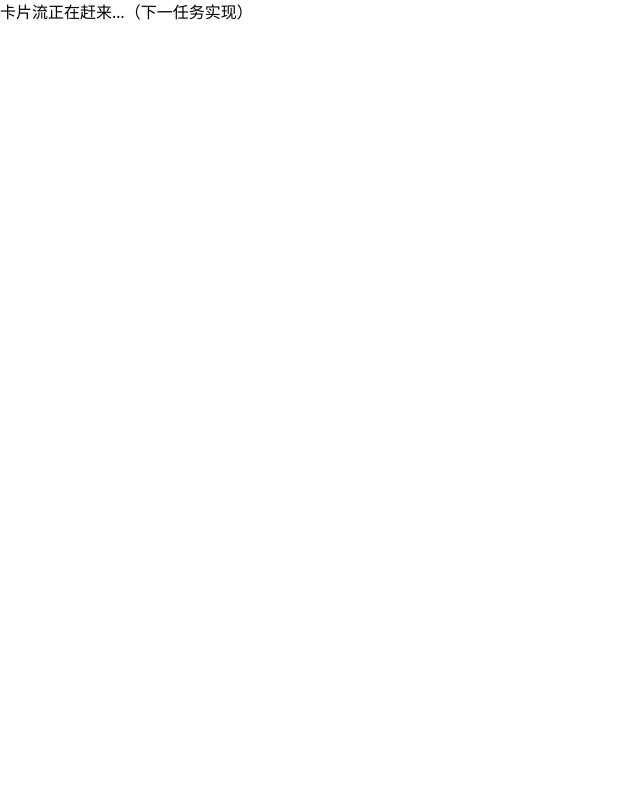
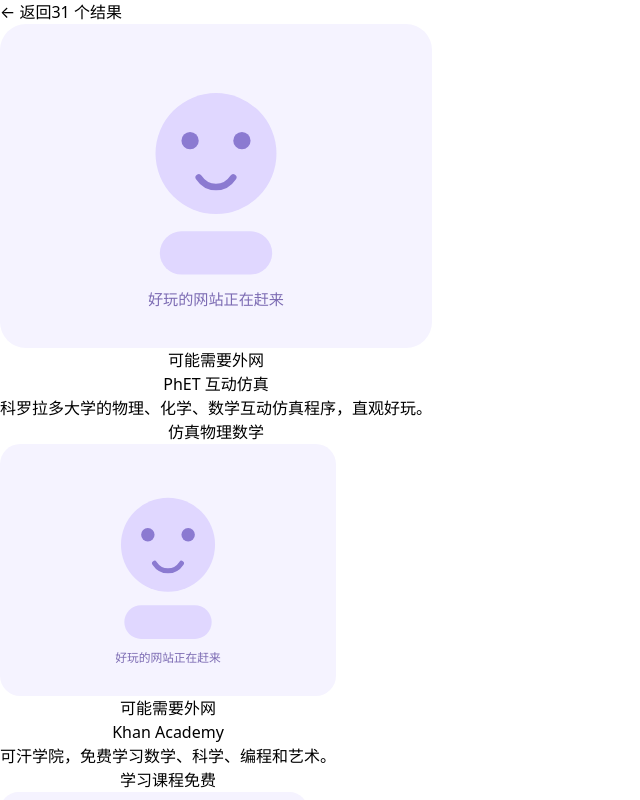
Before and after one commit to Haaaiawd/wandiansha, a React (Vite) app: page / in a window 1280 px wide. Both pictures are taken after a click on the button "抽一下". Shown: the top 800 px of the page, without its empty margins (0-640 px from the left). Built offline with nearby package versions, Linux system fonts and the light colour scheme.

Commit message:
feat(web-app): T1.2.3 — 实现横向卡片滑动页与 App 状态连接

```diff
--- a/src/App.tsx
+++ b/src/App.tsx
@@ -1,6 +1,9 @@
-import { useState } from 'react';
+import { useMemo, useState } from 'react';
+import { CardCarousel } from './components/CardCarousel.tsx';
 import { Home } from './pages/Home.tsx';
-import type { FilterState } from './utils/recommend.ts';
+import { recommendSites, type FilterState } from './utils/recommend.ts';
+import sites from './data/sites.ts';
+import { openExternal } from './utils/openExternal.ts';
 
 const DEFAULT_FILTERS: FilterState = {
   networkMode: 'domestic',
@@ -11,15 +14,29 @@
   const [filters, setFilters] = useState<FilterState>(DEFAULT_FILTERS);
   const [hasDrawn, setHasDrawn] = useState(false);
 
+  const recommendations = useMemo(() => {
+    return recommendSites(sites, filters);
+  }, [filters]);
+
   const handleDraw = () => {
     setHasDrawn(true);
   };
 
+  const handleBack = () => {
+    setHasDrawn(false);
+  };
+
+  const handleSiteClick = (site: { url: string }) => {
+    openExternal(site.url);
+  };
+
   if (hasDrawn) {
     return (
-      <div className="flex min-h-screen items-center justify-center bg-gradient-to-br from-indigo-50 to-purple-50 p-6">
-        <p className="text-lg text-indigo-700">卡片流正在赶来…（下一任务实现）</p>
-      </div>
+      <CardCarousel
+        sites={recommendations}
+        onSiteClick={handleSiteClick}
+        onBack={handleBack}
+      />
     );
   }
 
--- /dev/null
+++ b/src/components/CardCarousel.tsx
@@ -0,0 +1,46 @@
+import { useRef } from 'react';
+import type { Site } from '../data/siteTypes';
+import { SiteCard } from './SiteCard.tsx';
+
+type CardCarouselProps = {
+  sites: Site[];
+  onSiteClick: (site: Site) => void;
+  onBack: () => void;
+};
+
+export function CardCarousel({ sites, onSiteClick, onBack }: CardCarouselProps) {
+  const scrollRef = useRef<HTMLDivElement>(null);
+
+  return (
+    <div className="flex min-h-screen flex-col bg-gradient-to-br from-indigo-50 to-purple-50">
+      <header className="flex items-center justify-between px-4 py-4 sm:px-6">
+        <button
+          type="button"
+          onClick={onBack}
+          className="rounded-full bg-white/70 px-4 py-2 text-sm font-medium text-indigo-700 shadow-sm backdrop-blur-sm hover:bg-white"
+        >
+          ← 返回
+        </button>
+        <span className="text-sm font-medium text-indigo-700">
+          {sites.length} 个结果
+        </span>
+      </header>
+
+      <div
+        ref={scrollRef}
+        className="flex flex-1 items-center gap-4 overflow-x-auto overscroll-x-contain scroll-smooth px-4 pb-8 pt-4 sm:gap-6 sm:px-6"
+        style={{ scrollSnapType: 'x mandatory' }}
+      >
+        {sites.map((site) => (
+          <div
+            key={site.id}
+            className="w-[78vw] flex-shrink-0 sm:w-[360px]"
+            style={{ scrollSnapAlign: 'center' }}
+          >
+            <SiteCard site={site} onClick={() => onSiteClick(site)} />
+          </div>
+        ))}
+      </div>
+    </div>
+  );
+}
--- /dev/null
+++ b/src/data/sites.ts
@@ -0,0 +1,6 @@
+import type { Site } from './siteTypes';
+import rawSites from './sites.json';
+
+export const sites: Site[] = rawSites as Site[];
+
+export default sites;
--- /dev/null
+++ b/src/utils/openExternal.ts
@@ -0,0 +1,14 @@
+const ALLOWED_PROTOCOLS = ['http:', 'https:'];
+
+export function openExternal(url: string): boolean {
+  try {
+    const parsed = new URL(url);
+    if (!ALLOWED_PROTOCOLS.includes(parsed.protocol)) {
+      return false;
+    }
+    window.open(url, '_blank', 'noopener,noreferrer');
+    return true;
+  } catch {
+    return false;
+  }
+}
```
Also changed, not shown: .anws/v1/05A_TASKS.md.
